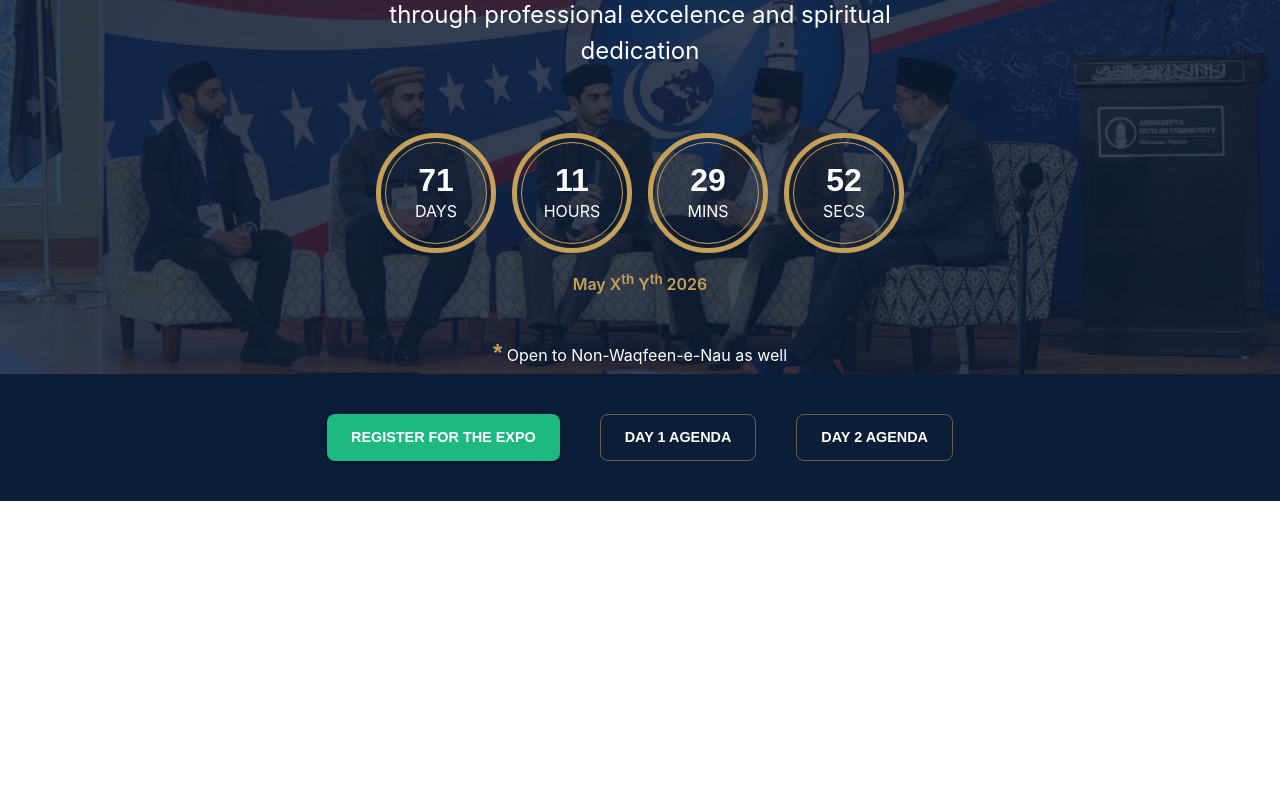
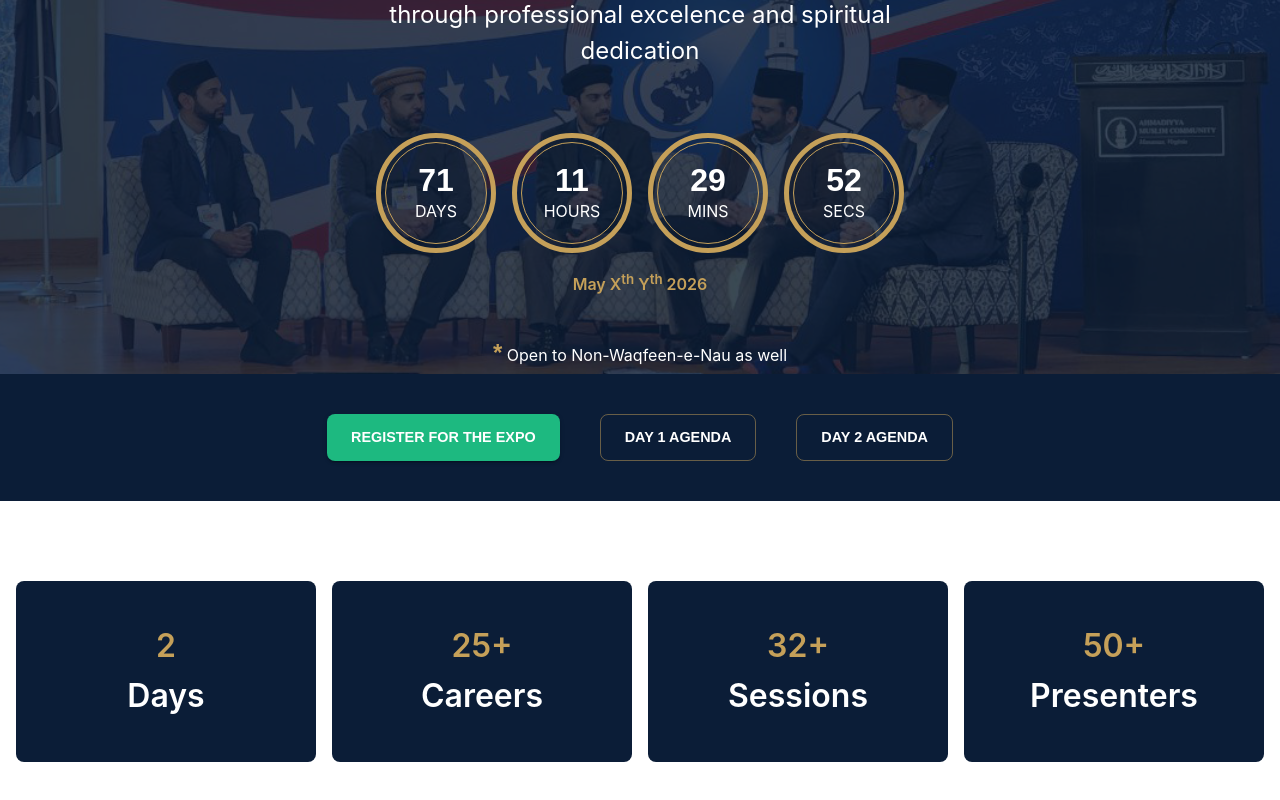
Before and after one commit to tofik-khan/wn-expo, a React (Vite) app: page / in a window 1280 px wide. Shown: the part 306-1106 px from the top of the page. Before the commit the page ends 807 px from the top, so only its background shows below. Built offline with nearby package versions, Linux system fonts and the light colour scheme; what @mui/x-license would draw is missing.

Commit message:
Add Info elements

```diff
--- /dev/null
+++ b/src/components/homepage/sections/info.tsx
@@ -0,0 +1,48 @@
+import { Grid, Typography } from "@mui/material";
+
+const Block = ({ value, title }) => {
+  return (
+    <>
+      <Grid
+        size={{ sm: 6, md: 3 }}
+        sx={(theme) => ({
+          padding: 5,
+          backgroundColor: `${theme.palette.primary.main}`,
+          display: "flex",
+          flexDirection: "column",
+          justifyContent: "center",
+          alignItems: "center",
+          borderRadius: 2,
+          width: "100%",
+        })}
+      >
+        <Typography variant="subtitle2" fontSize={"32px"}>
+          {value}
+        </Typography>
+        <Typography variant="subtitle2" fontSize={"32px"} color="white">
+          {title}
+        </Typography>
+      </Grid>
+    </>
+  );
+};
+
+export const SectionInfo = () => {
+  return (
+    <>
+      <Grid
+        container
+        spacing={2}
+        sx={{
+          my: 10,
+          mx: 2,
+        }}
+      >
+        <Block value={2} title={"Days"} />
+        <Block value={"25+"} title={"Careers"} />
+        <Block value={"32+"} title={"Sessions"} />
+        <Block value={"50+"} title={"Presenters"} />
+      </Grid>
+    </>
+  );
+};
--- a/src/pages/home.tsx
+++ b/src/pages/home.tsx
@@ -1,5 +1,6 @@
 import { SectionCTA } from "@/components/homepage/sections/CTA";
 import { SectionHero } from "@/components/homepage/sections/hero";
+import { SectionInfo } from "@/components/homepage/sections/info";
 import { Box } from "@mui/material";
 
 export const PageHome = () => {
@@ -8,6 +9,7 @@ export const PageHome = () => {
       <Box>
         <SectionHero />
         <SectionCTA />
+        <SectionInfo />
       </Box>
     </>
   );
```
